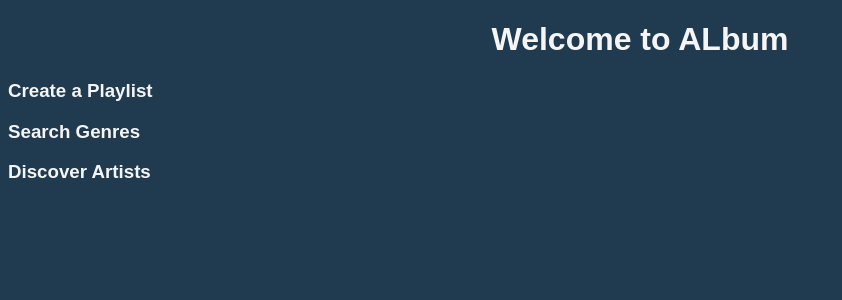
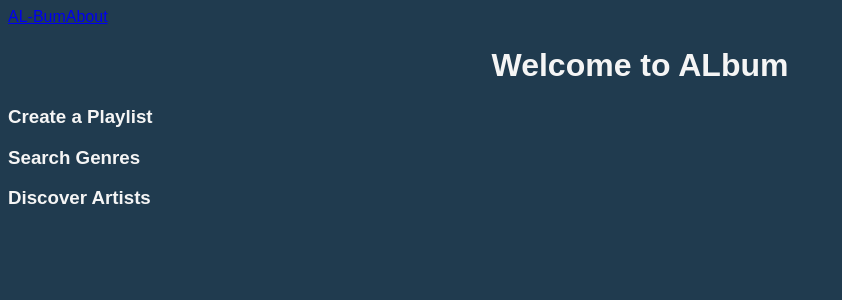
Before and after one commit to alcasinoroyale/playlist-app, a Next.js app: page / in a window 1280 px wide. Shown: the top 300 px of the page, without its empty margins (0-842 px from the left). Built offline with nearby package versions, Linux system fonts and the light colour scheme.

Commit message:
Add navbar to home page

```diff
--- /dev/null
+++ b/components/Nav.js
@@ -0,0 +1,14 @@
+import Link from 'next/link';
+
+const Nav = () => (
+  <div>
+    <Link href="/">
+      <a>AL-Bum</a>
+    </Link>
+    <Link href="/about">
+      <a>About</a>
+    </Link>
+  </div>
+);
+
+export default Nav;
--- a/package.json
+++ b/package.json
@@ -4,7 +4,7 @@
   "description": "",
   "main": "index.js",
   "scripts": {
-    "dev": "next",
+    "dev": "next dev",
     "build": "next build",
     "start": "next start"
   },
--- a/pages/index.js
+++ b/pages/index.js
@@ -1,10 +1,14 @@
 import Head from 'next/head'
+import Nav from '../components/Nav';
 
 const Index = () => (
   <div>
     <Head>
       <title>ALbum</title>
     </Head>
+
+    <Nav />
+
     <h1>Welcome to ALbum</h1>
 
     <div className="music-box">
```
Also changed, not shown: pages/about.js (added, +7 -0 lines).
